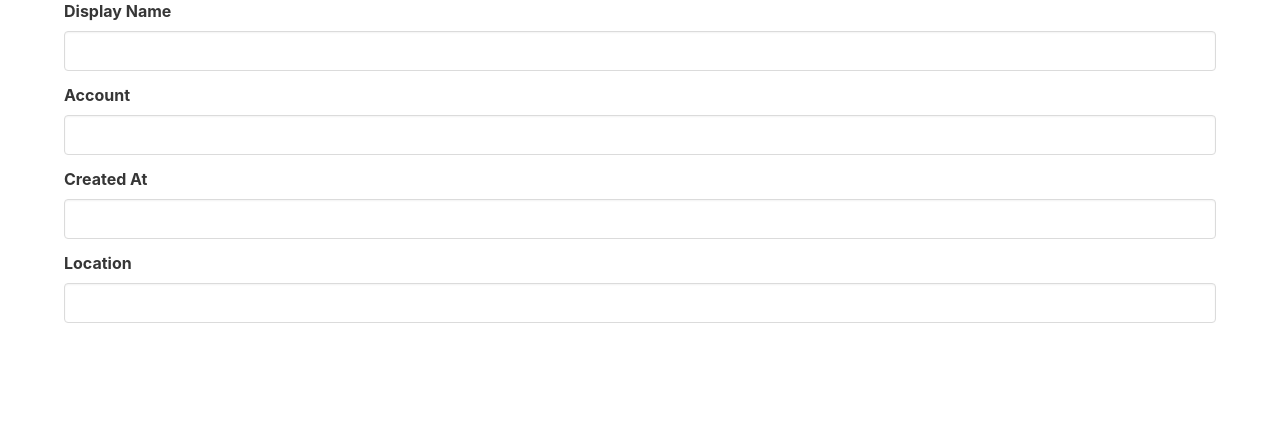
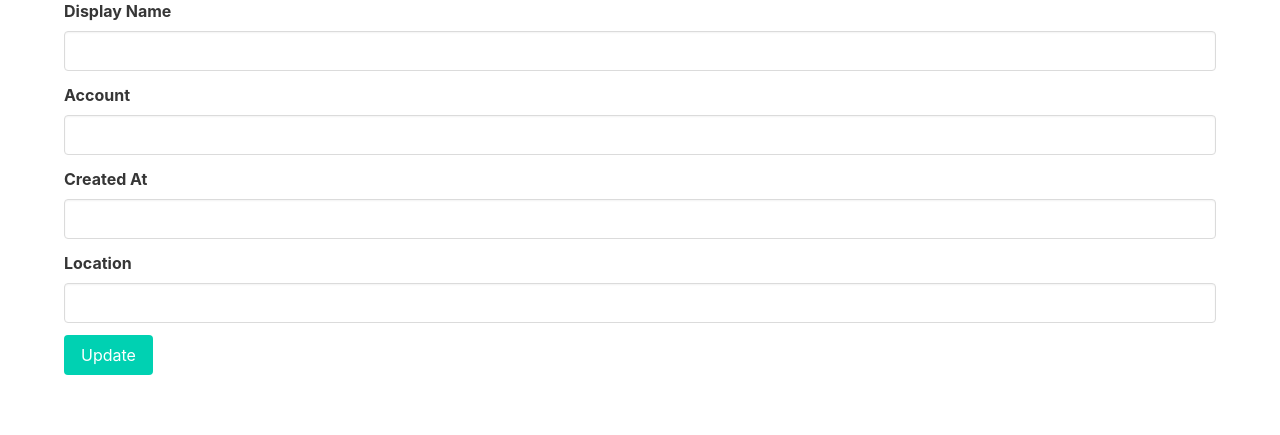
Before and after one commit to spinning-fantasies/fedi-address-book, a Flask app: template templates/edit.html in a window 1280 px wide. Shown: the part 109-544 px from the top of the page. Run offline with Flask 3, Linux system fonts and the light colour scheme; the template is opened without the code that fills it, so the values that code supplies are empty.

Commit message:
fix edit.html

```diff
--- a/templates/edit.html
+++ b/templates/edit.html
@@ -33,3 +33,13 @@
                         <input class="input" type="text" value="{{ follower[4] }}" >
                     </div>
                 </div>
+                <div class="field">
+                    <div class="control">
+                        <button class="button is-primary">Update</button>
+                    </div>
+                </div>
+            </form>
+        </div>
+    </section>
+</body>
+</html>
```
